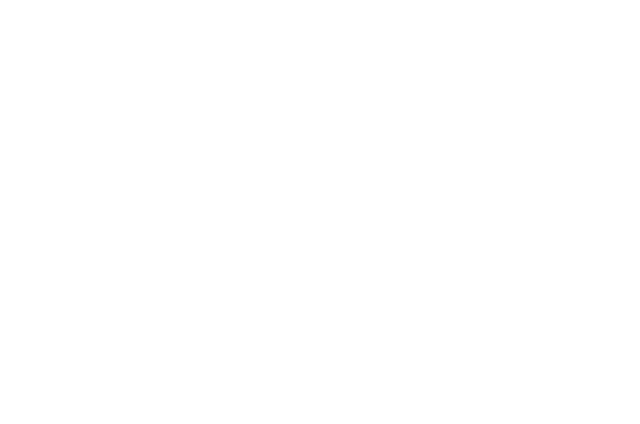
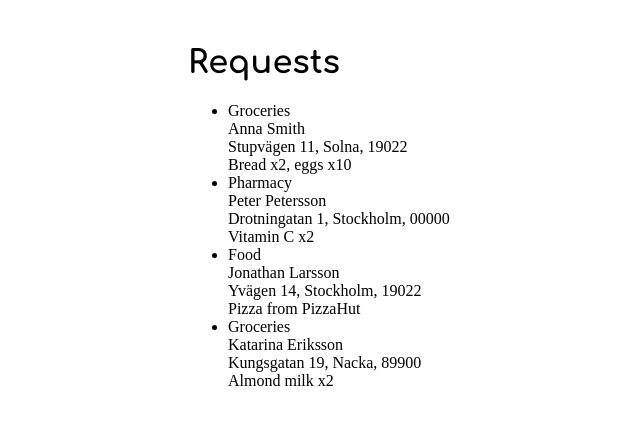
Before and after one commit to akido/pickapp-frontend, a React app: page / in a window 1280 px wide. Shown: the top 424 px of the page, without its empty margins (212-852 px from the left). Built offline with nearby package versions, Linux system fonts and the light colour scheme.

Commit message:
a lot :)

```diff
--- a/package.json
+++ b/package.json
@@ -43,6 +43,7 @@
     "sass-loader": "^8.0.2",
     "source-map-loader": "^0.2.4",
     "style-loader": "^1.1.3",
+    "ts-loader": "^6.2.2",
     "webpack": "^4.42.0",
     "webpack-cli": "^3.3.11",
     "webpack-merge": "^4.2.2"
--- a/src/App.tsx
+++ b/src/App.tsx
@@ -1,3 +1,4 @@
+/** @jsx jsx */
 import React from 'react'
 import {
   BrowserRouter as Router,
@@ -7,6 +8,7 @@
 } from 'react-router-dom'
 import LoginPage from './pages/LoginPage'
 import HomePage from './pages/HomePage'
+import { jsx } from '@emotion/core'
 
 const App = () => (
   <Router>
--- /dev/null
+++ b/src/api/index.ts
@@ -0,0 +1,18 @@
+import requests from '../mocks/requests.json'
+import { Request } from '../types'
+
+const baseUrl = 'https://www.pickapp.com'
+const mockTimeout = 500
+
+export const getRequests = (isMock?: boolean): Promise<Request[]> => {
+  if (isMock) {
+    return new Promise((resolve) => {
+      setTimeout(() => {
+        resolve(requests)
+      }, mockTimeout)
+    })
+  } else {
+    // TODO: implement actual server call
+    // return fetch(baseUrl + '/requests').then(resp => resp.json())
+  }
+}
--- /dev/null
+++ b/src/components/Page.tsx
@@ -0,0 +1,20 @@
+import React from 'react'
+import styled from '@emotion/styled'
+/** @jsx jsx */
+import { jsx } from '@emotion/core'
+
+const Container = styled.div`
+  padding: 16px;
+  max-width: 480px;
+  margin: 0 auto;
+`
+
+interface PageProps {
+  children: React.ReactNode
+}
+
+const Page: React.FunctionComponent<PageProps> = ({ children }: PageProps) => (
+  <Container>{children}</Container>
+)
+
+export default Page
--- /dev/null
+++ b/src/mocks/requests.json
@@ -0,0 +1,34 @@
+[
+  {
+    "id": "001",
+    "firstName": "Anna",
+    "lastName": "Smith",
+    "category": "Groceries",
+    "location": "Stupvägen 11, Solna, 19022",
+    "description": "Bread x2, eggs x10"
+  },
+  {
+    "id": "002",
+    "firstName": "Peter",
+    "lastName": "Petersson",
+    "category": "Pharmacy",
+    "location": "Drotningatan 1, Stockholm, 00000",
+    "description": "Vitamin C x2"
+  },
+  {
+    "id": "003",
+    "firstName": "Jonathan",
+    "lastName": "Larsson",
+    "category": "Food",
+    "location": "Yvägen 14, Stockholm, 19022",
+    "description": "Pizza from PizzaHut"
+  },
+  {
+    "id": "004",
+    "firstName": "Katarina",
+    "lastName": "Eriksson",
+    "category": "Groceries",
+    "location": "Kungsgatan 19, Nacka, 89900",
+    "description": "Almond milk x2"
+  }
+]
--- a/src/pages/HomePage.tsx
+++ b/src/pages/HomePage.tsx
@@ -1,19 +1,24 @@
-import React, { useState } from 'react'
+/** @jsx jsx */
+import React, { useState, useEffect } from 'react'
+import Page from '../components/Page'
+import { jsx } from '@emotion/core'
+import { Request } from '../types'
+import { getRequests } from '../api'
 
-interface Request {
-  id: string
-  firstName: string
-  lastName: string
-  category: string
-  location: string
-  description: string
-}
-
-const HomePage = (): React.FunctionComponentElement<{}> => {
+const HomePage: React.FunctionComponent = () => {
   const [requests, setRequests] = useState<Request[]>([])
 
+  useEffect(() => {
+    const fetchRequests = async (): Promise<void> => {
+      const requests = await getRequests(true)
+      setRequests(requests)
+    }
+    fetchRequests()
+  })
+
   return (
-    <div>
+    <Page>
+      <h1>Requests</h1>
       <ul>
         {requests.map((request) => (
           <li key={request.id}>
@@ -26,7 +31,7 @@
           </li>
         ))}
       </ul>
-    </div>
+    </Page>
   )
 }
 
--- a/src/pages/LoginPage.tsx
+++ b/src/pages/LoginPage.tsx
@@ -1,11 +1,9 @@
+/** @jsx jsx */
 import React, { useState } from 'react'
-import styled from '@emotion/styled'
+import Page from '../components/Page'
+import { jsx, css } from '@emotion/core'
 
-const Page = styled.div`
-  padding: 16px;
-  max-width: 480px;
-  margin: 0 auto;
-  .form {
+const formStyles = css`
   width: 100%;
   display: flex;
   flex-direction: column;
@@ -27,10 +25,9 @@
     font-weight: bold;
     text-transform: uppercase;
   }
-  }
 `
 
-const LoginPage = (): React.FunctionComponentElement<{}> => {
+const LoginPage: React.FunctionComponent = () => {
   const [email, setEmail] = useState<string>('')
   const [password, setPassword] = useState<string>('')
 
@@ -42,7 +39,7 @@
   return (
     <Page>
       <h1>Sign in</h1>
-      <form className="form" onSubmit={onSubmit}>
+      <form css={formStyles} onSubmit={onSubmit}>
         <input
           id="email"
           name="email"
--- /dev/null
+++ b/src/types/index.ts
@@ -0,0 +1,8 @@
+export interface Request {
+  id: string
+  firstName: string
+  lastName: string
+  category: string
+  location: string
+  description: string
+}
--- a/tsconfig.json
+++ b/tsconfig.json
@@ -7,8 +7,10 @@
     "target": "es5",
     "lib": ["es5", "es6", "es2017", "dom"],
     "jsx": "react",
+    "jsxFactory": "jsx",
     "downlevelIteration": true,
-    "esModuleInterop": true
+    "esModuleInterop": true,
+    "resolveJsonModule": true
   },
   "include": ["./src/**/*", "typings.d.ts"]
 }
--- a/webpack.common.js
+++ b/webpack.common.js
@@ -17,13 +17,13 @@
   module: {
     rules: [
       {
+        test: /\.tsx?$/,
+        loader: 'ts-loader',
+      },
+      {
         loader: 'babel-loader',
         test: /\.js$/,
         exclude: /node_modules/,
-      },
-      {
-        test: /\.tsx?$/,
-        loader: 'awesome-typescript-loader',
       },
       {
         enforce: 'pre',
```
Also changed, not shown: src/contexts/Auth.tsx (added), 1 other file (tests, documents, lock files or other folders). Lines whose indentation alone changed are shown as unchanged.
